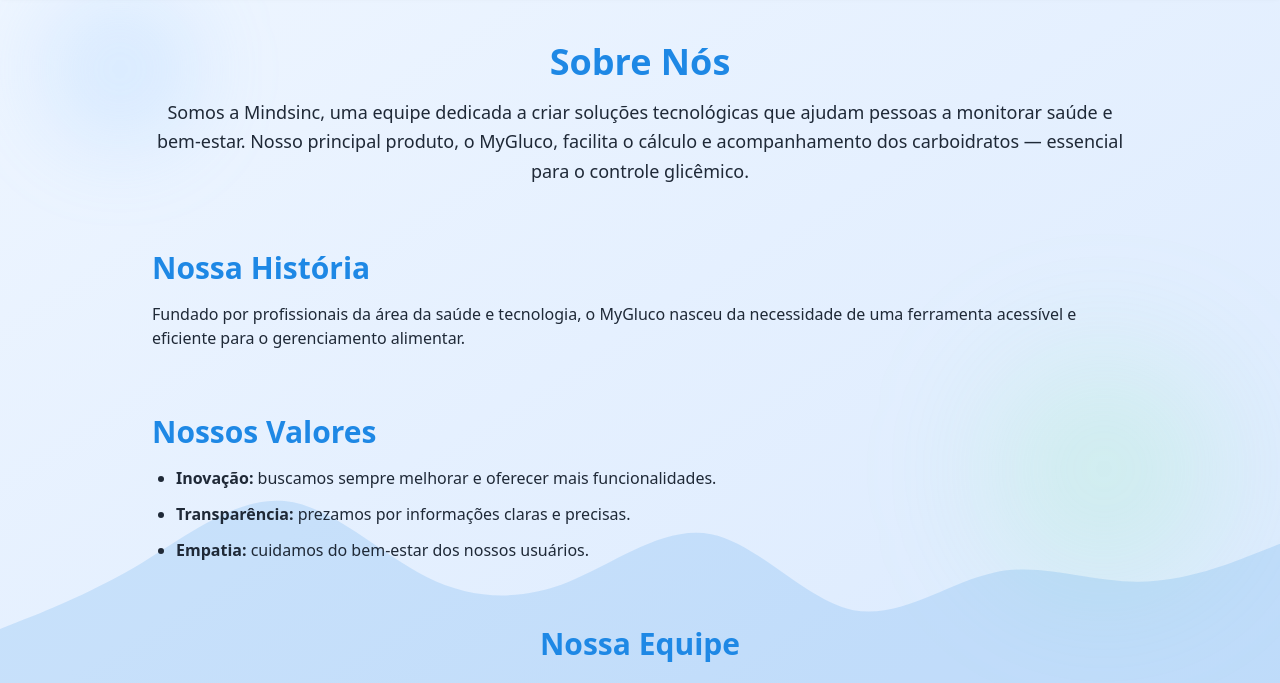
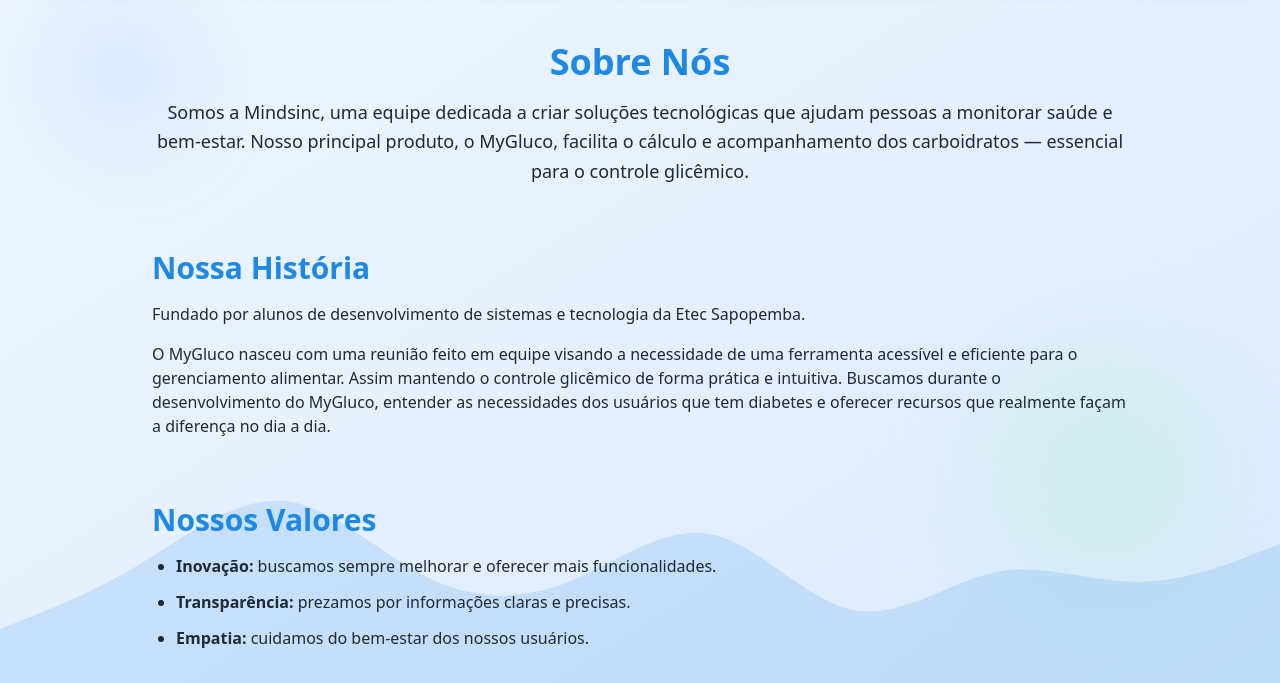
Before and after one commit to Ismaelmourakeys/SiteMygluco, a website: page Sub-paginas/Sobrenos.html in a window 1280 px wide. Shown: the part 86-769 px from the top of the page. Drawn offline with nearby package versions, Linux system fonts and the light colour scheme.

Commit message:
Ajustes de navegação e conteúdos

```diff
--- a/Sub-paginas/Sobrenos.html
+++ b/Sub-paginas/Sobrenos.html
@@ -152,8 +152,13 @@
         <section class="space-y-4">
             <h2 class="text-3xl font-semibold text-mgBlue dark:text-mgGreen">Nossa História</h2>
             <p>
-                Fundado por profissionais da área da saúde e tecnologia, o MyGluco nasceu da necessidade
-                de uma ferramenta acessível e eficiente para o gerenciamento alimentar.
+                Fundado por alunos de desenvolvimento de sistemas e tecnologia da Etec Sapopemba.
+            </p>
+            <p>
+                O MyGluco nasceu com uma reunião feito em equipe visando a necessidade de uma ferramenta acessível e
+                eficiente para o gerenciamento alimentar. Assim mantendo o controle glicêmico de forma prática e
+                intuitiva.
+                Buscamos durante o desenvolvimento do MyGluco, entender as necessidades dos usuários que tem diabetes e oferecer recursos que realmente façam a diferença no dia a dia.
             </p>
         </section>
 
```
Also changed, not shown: Sub-paginas/dispositivos.html (+1 -1 lines), index.html (+2 -2 lines).
